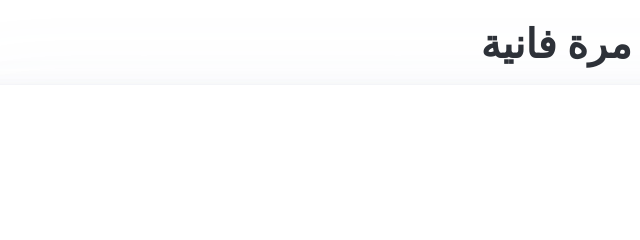
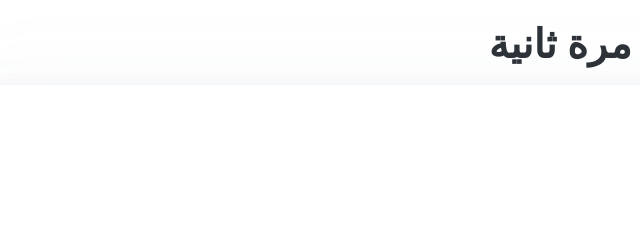
Before and after one commit to a-alhusaini/defhaxored, a plain HTML site: page index.html in a window 1280 px wide. Shown: the top 240 px of the page, 111-751 px from the left. Drawn offline with nearby package versions, Linux system fonts and the light colour scheme.

Commit message:
fixed more typos

```diff
--- a/index.html
+++ b/index.html
@@ -10,7 +10,7 @@
 
 <body>
   <main>
-    <h1>تم تهكير جهازك، لا تفتح روابط مرة فانية</h1>
+    <h1>تم تهكير جهازك، لا تفتح روابط مرة ثانية</h1>
     <article>
       <img src="https://miro.medium.com/v2/resize:fit:1024/1*99VvgE1zh2bvl8_6V0G00A.png" alt="صورة هكر">
       <footer>
```
